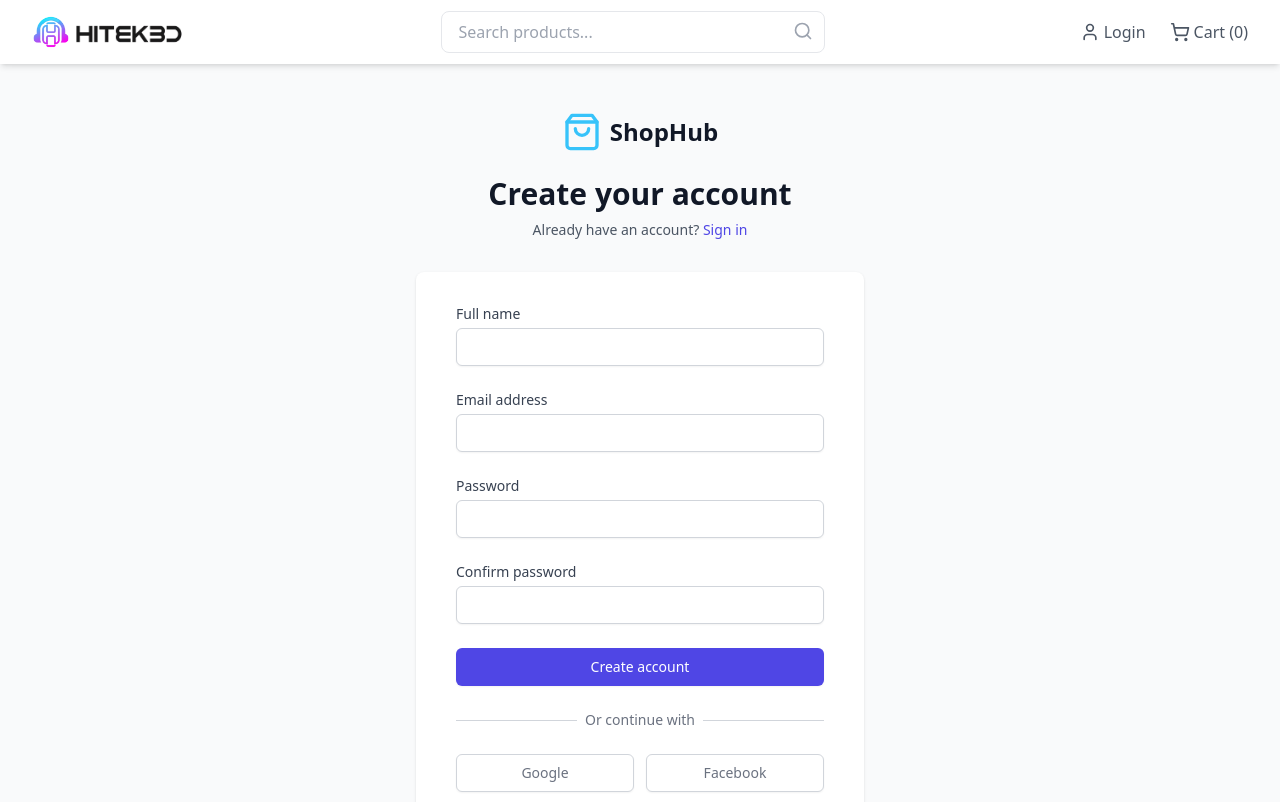
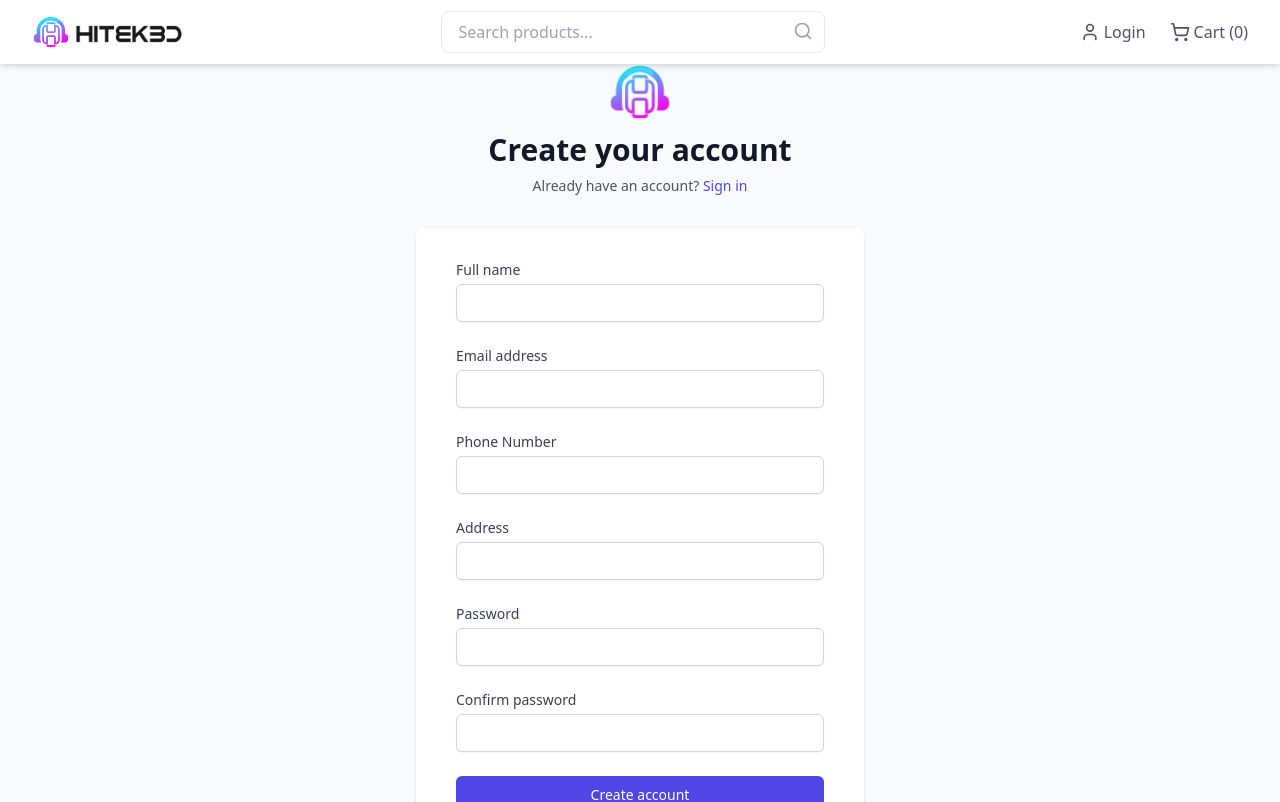
Before and after one commit to Tamim-369/hitekbd-ecommerce, a React (Vite) app in the folder client/: page /signup in a window 1280 px wide. Shown: the top 802 px of the page. Built offline with nearby package versions, Linux system fonts and the light colour scheme.

Commit message:
improving the design

```diff
--- a/client/src/components/AuthLayout.tsx
+++ b/client/src/components/AuthLayout.tsx
@@ -1,5 +1,4 @@
 import { ReactNode } from 'react';
-import { ShoppingBag } from 'lucide-react';
 
 interface AuthLayoutProps {
   children: ReactNode;
@@ -13,15 +12,14 @@
   subtitle,
 }: AuthLayoutProps) {
   return (
-    <div className="min-h-screen bg-gray-50 flex flex-col justify-center py-12 sm:px-6 lg:px-8">
+    <div className="min-h-screen bg-gray-50 flex flex-col justify-center pb-12 sm:px-6 lg:px-8">
       <div className="sm:mx-auto sm:w-full sm:max-w-md">
         <div className="flex justify-center">
           <div className="flex items-center gap-2">
-            <ShoppingBag className="h-10 w-10 text-[#37c3fa]" />
-            <span className="text-2xl font-bold text-gray-900">ShopHub</span>
+            <img src="/logoIcon.png" className="h-14 w-16 text-[#37c3fa]" />
           </div>
         </div>
-        <h2 className="mt-6 text-center text-3xl font-extrabold text-gray-900">
+        <h2 className="mt-3 text-center text-3xl font-extrabold text-gray-900">
           {title}
         </h2>
         <p className="mt-2 text-center text-sm text-gray-600">{subtitle}</p>
--- a/client/src/components/HeroBanner.tsx
+++ b/client/src/components/HeroBanner.tsx
@@ -1,5 +1,3 @@
-import { ArrowRight } from 'lucide-react';
-
 export default function HeroBanner() {
   return (
     <div className="relative w-full">
--- a/client/src/components/ProductCard.tsx
+++ b/client/src/components/ProductCard.tsx
@@ -56,7 +56,7 @@
       </div>
       <button
         onClick={handleAddToCart}
-        className="mt-2 w-full  py-2 rounded-lg button-gradient flex items-center justify-center gap-2"
+        className="mt-2 w-full py-2 rounded-lg button-gradient flex items-center justify-center gap-2 min-[680px]:text-sm min-[680px]:font-normal text-xs font-bold"
       >
         <ShoppingCart size={18} />
         Add to Cart
--- /dev/null
+++ b/client/src/components/ProductContainer.tsx
@@ -0,0 +1,11 @@
+import React from 'react';
+
+function ProductContainer({ children }: { children: React.ReactNode }) {
+  return (
+    <div className="grid grid-cols-2  min-[480px]:grid-cols-3 lg:grid-cols-5 gap-6">
+      {children}
+    </div>
+  );
+}
+
+export default ProductContainer;
--- a/client/src/data/products.ts
+++ b/client/src/data/products.ts
@@ -12,81 +12,100 @@
 export const allProducts: Product[] = [
   {
     id: 1,
-    title: "Premium Wireless Headphones",
+    title: 'Premium Wireless Headphones',
     price: 299.99,
-    image: "https://images.unsplash.com/photo-1505740420928-5e560c06d30e?auto=format&fit=crop&q=80",
+    image:
+      'https://images.unsplash.com/photo-1505740420928-5e560c06d30e?auto=format&fit=crop&q=80',
     discount: 20,
-    category: "Electronics",
-    brand: "SoundMax",
-    rating: 4.5
+    category: 'Electronics',
+    brand: 'SoundMax',
+    rating: 4.5,
   },
   {
     id: 2,
-    title: "Smart Watch Series 5",
+    title: 'Smart Watch Series 5',
     price: 199.99,
-    image: "https://images.unsplash.com/photo-1546868871-7041f2a55e12?auto=format&fit=crop&q=80",
-    category: "Electronics",
-    brand: "TechWatch",
-    rating: 4.8
+    image:
+      'https://images.unsplash.com/photo-1546868871-7041f2a55e12?auto=format&fit=crop&q=80',
+    category: 'Electronics',
+    brand: 'TechWatch',
+    rating: 4.8,
   },
   {
     id: 3,
-    title: "Designer Backpack",
+    title: 'Designer Backpack',
     price: 89.99,
-    image: "https://images.unsplash.com/photo-1553062407-98eeb64c6a62?auto=format&fit=crop&q=80",
+    image:
+      'https://images.unsplash.com/photo-1553062407-98eeb64c6a62?auto=format&fit=crop&q=80',
     discount: 15,
-    category: "Fashion",
-    brand: "UrbanStyle",
-    rating: 4.2
+    category: 'Fashion',
+    brand: 'UrbanStyle',
+    rating: 4.2,
   },
   {
     id: 4,
-    title: "Premium Sunglasses",
+    title: 'Premium Sunglasses',
     price: 159.99,
-    image: "https://images.unsplash.com/photo-1572635196237-14b3f281503f?auto=format&fit=crop&q=80",
-    category: "Fashion",
-    brand: "SunVogue",
-    rating: 4.6
+    image:
+      'https://images.unsplash.com/photo-1572635196237-14b3f281503f?auto=format&fit=crop&q=80',
+    category: 'Fashion',
+    brand: 'SunVogue',
+    rating: 4.6,
   },
   {
     id: 5,
-    title: "Mechanical Keyboard",
+    title: 'Mechanical Keyboard',
     price: 129.99,
-    image: "https://images.unsplash.com/photo-1601445638532-3c6f6c3aa1d6?auto=format&fit=crop&q=80",
-    category: "Electronics",
-    brand: "KeyMaster",
-    rating: 4.7
+    image:
+      'https://images.unsplash.com/photo-1601445638532-3c6f6c3aa1d6?auto=format&fit=crop&q=80',
+    category: 'Electronics',
+    brand: 'KeyMaster',
+    rating: 4.7,
   },
   {
     id: 6,
-    title: "Wireless Earbuds",
+    title: 'Wireless Earbuds',
     price: 149.99,
-    image: "https://images.unsplash.com/photo-1590658268037-6bf12165a8df?auto=format&fit=crop&q=80",
+    image:
+      'https://images.unsplash.com/photo-1590658268037-6bf12165a8df?auto=format&fit=crop&q=80',
     discount: 10,
-    category: "Electronics",
-    brand: "SoundMax",
-    rating: 4.4
+    category: 'Electronics',
+    brand: 'SoundMax',
+    rating: 4.4,
+  },
+  {
+    id: 8,
+    title: 'Fitness Tracker',
+    price: 69.99,
+    image:
+      'https://images.unsplash.com/photo-1575311373937-040b8e1fd5b6?auto=format&fit=crop&q=80',
+    discount: 25,
+    category: 'Electronics',
+    brand: 'FitTech',
+    rating: 4.1,
   },
   {
     id: 7,
-    title: "Smart Speaker",
+    title: 'Smart Speaker',
     price: 79.99,
-    image: "https://images.unsplash.com/photo-1589492477829-5e65395b66cc?auto=format&fit=crop&q=80",
-    category: "Electronics",
-    brand: "TechLife",
-    rating: 4.3
+    image:
+      'https://images.unsplash.com/photo-1589492477829-5e65395b66cc?auto=format&fit=crop&q=80',
+    category: 'Electronics',
+    brand: 'TechLife',
+    rating: 4.3,
   },
   {
     id: 8,
-    title: "Fitness Tracker",
+    title: 'Fitness Tracker',
     price: 69.99,
-    image: "https://images.unsplash.com/photo-1575311373937-040b8e1fd5b6?auto=format&fit=crop&q=80",
+    image:
+      'https://images.unsplash.com/photo-1575311373937-040b8e1fd5b6?auto=format&fit=crop&q=80',
     discount: 25,
-    category: "Electronics",
-    brand: "FitTech",
-    rating: 4.1
-  }
+    category: 'Electronics',
+    brand: 'FitTech',
+    rating: 4.1,
+  },
 ];
 
-export const featuredProducts = allProducts.slice(0, 4);
-export const latestProducts = allProducts.slice(4, 8);
+export const featuredProducts = allProducts.slice(0, 5);
+export const latestProducts = allProducts.slice(4, 9);
--- a/client/src/pages/Home.tsx
+++ b/client/src/pages/Home.tsx
@@ -1,5 +1,6 @@
 import HeroBanner from '../components/HeroBanner';
 import ProductCard from '../components/ProductCard';
+import ProductContainer from '../components/ProductContainer';
 import { featuredProducts, latestProducts } from '../data/products';
 
 export default function Home() {
@@ -11,16 +12,18 @@
         {/* Featured Products */}
         <section className="mb-16">
           <div className="flex justify-between items-center mb-8">
-            <h2 className="text-2xl font-bold text-gray-900">Featured Products</h2>
+            <h2 className="text-2xl font-bold text-gray-900">
+              Featured Products
+            </h2>
             <button className="text-indigo-600 hover:text-indigo-500 font-medium">
               View All
             </button>
           </div>
-          <div className="grid grid-cols-1 sm:grid-cols-2 lg:grid-cols-4 gap-6">
-            {featuredProducts.map((product) => (
+          <ProductContainer>
+            {featuredProducts.map(product => (
               <ProductCard key={product.id} {...product} />
             ))}
-          </div>
+          </ProductContainer>
         </section>
 
         {/* Promotional Banner */}
@@ -47,16 +50,18 @@
         {/* Latest Products */}
         <section>
           <div className="flex justify-between items-center mb-8">
-            <h2 className="text-2xl font-bold text-gray-900">Latest Products</h2>
+            <h2 className="text-2xl font-bold text-gray-900">
+              Latest Products
+            </h2>
             <button className="text-indigo-600 hover:text-indigo-500 font-medium">
               View All
             </button>
           </div>
-          <div className="grid grid-cols-1 sm:grid-cols-2 lg:grid-cols-4 gap-6">
-            {latestProducts.map((product) => (
+          <ProductContainer>
+            {latestProducts.map(product => (
               <ProductCard key={product.id} {...product} />
             ))}
-          </div>
+          </ProductContainer>
         </section>
       </div>
     </div>
--- a/client/src/pages/Login.tsx
+++ b/client/src/pages/Login.tsx
@@ -104,21 +104,6 @@
             </span>
           </div>
         </div>
-
-        <div className="mt-6 grid grid-cols-2 gap-3">
-          <button
-            type="button"
-            className="w-full inline-flex justify-center py-2 px-4 border border-gray-300 rounded-md shadow-sm bg-white text-sm font-medium text-gray-500 hover:bg-gray-50"
-          >
-            Google
-          </button>
-          <button
-            type="button"
-            className="w-full inline-flex justify-center py-2 px-4 border border-gray-300 rounded-md shadow-sm bg-white text-sm font-medium text-gray-500 hover:bg-gray-50"
-          >
-            Facebook
-          </button>
-        </div>
       </div>
     </AuthLayout>
   );
--- a/client/src/pages/Signup.tsx
+++ b/client/src/pages/Signup.tsx
@@ -14,6 +14,8 @@
     email: '',
     password: '',
     confirmPassword: '',
+    address: '',
+    phone: '',
   });
 
   const handleSubmit = async (e: React.FormEvent) => {
@@ -37,7 +39,10 @@
       subtitle={
         <>
           Already have an account?{' '}
-          <a href="/login" className="font-medium text-indigo-600 hover:text-indigo-500">
+          <a
+            href="/login"
+            className="font-medium text-indigo-600 hover:text-indigo-500"
+          >
             Sign in
           </a>
         </>
@@ -49,7 +54,7 @@
           type="text"
           required
           value={formData.name}
-          onChange={(e) => setFormData({ ...formData, name: e.target.value })}
+          onChange={e => setFormData({ ...formData, name: e.target.value })}
         />
 
         <Input
@@ -57,15 +62,28 @@
           type="email"
           required
           value={formData.email}
-          onChange={(e) => setFormData({ ...formData, email: e.target.value })}
+          onChange={e => setFormData({ ...formData, email: e.target.value })}
         />
-
+        <Input
+          label="Phone Number"
+          type="text"
+          required
+          value={formData.phone}
+          onChange={e => setFormData({ ...formData, phone: e.target.value })}
+        />
+        <Input
+          label="Address"
+          type="text"
+          required
+          value={formData.address}
+          onChange={e => setFormData({ ...formData, address: e.target.value })}
+        />
         <Input
           label="Password"
           type="password"
           required
           value={formData.password}
-          onChange={(e) => setFormData({ ...formData, password: e.target.value })}
+          onChange={e => setFormData({ ...formData, password: e.target.value })}
         />
 
         <Input
@@ -73,7 +91,9 @@
           type="password"
           required
           value={formData.confirmPassword}
-          onChange={(e) => setFormData({ ...formData, confirmPassword: e.target.value })}
+          onChange={e =>
+            setFormData({ ...formData, confirmPassword: e.target.value })
+          }
         />
 
         <div>
@@ -85,32 +105,6 @@
           </button>
         </div>
       </form>
-
-      <div className="mt-6">
-        <div className="relative">
-          <div className="absolute inset-0 flex items-center">
-            <div className="w-full border-t border-gray-300" />
-          </div>
-          <div className="relative flex justify-center text-sm">
-            <span className="px-2 bg-white text-gray-500">Or continue with</span>
-          </div>
-        </div>
-
-        <div className="mt-6 grid grid-cols-2 gap-3">
-          <button
-            type="button"
-            className="w-full inline-flex justify-center py-2 px-4 border border-gray-300 rounded-md shadow-sm bg-white text-sm font-medium text-gray-500 hover:bg-gray-50"
-          >
-            Google
-          </button>
-          <button
-            type="button"
-            className="w-full inline-flex justify-center py-2 px-4 border border-gray-300 rounded-md shadow-sm bg-white text-sm font-medium text-gray-500 hover:bg-gray-50"
-          >
-            Facebook
-          </button>
-        </div>
-      </div>
     </AuthLayout>
   );
 }
```
Also changed, not shown: 1 other file (tests, documents, lock files or other folders).
